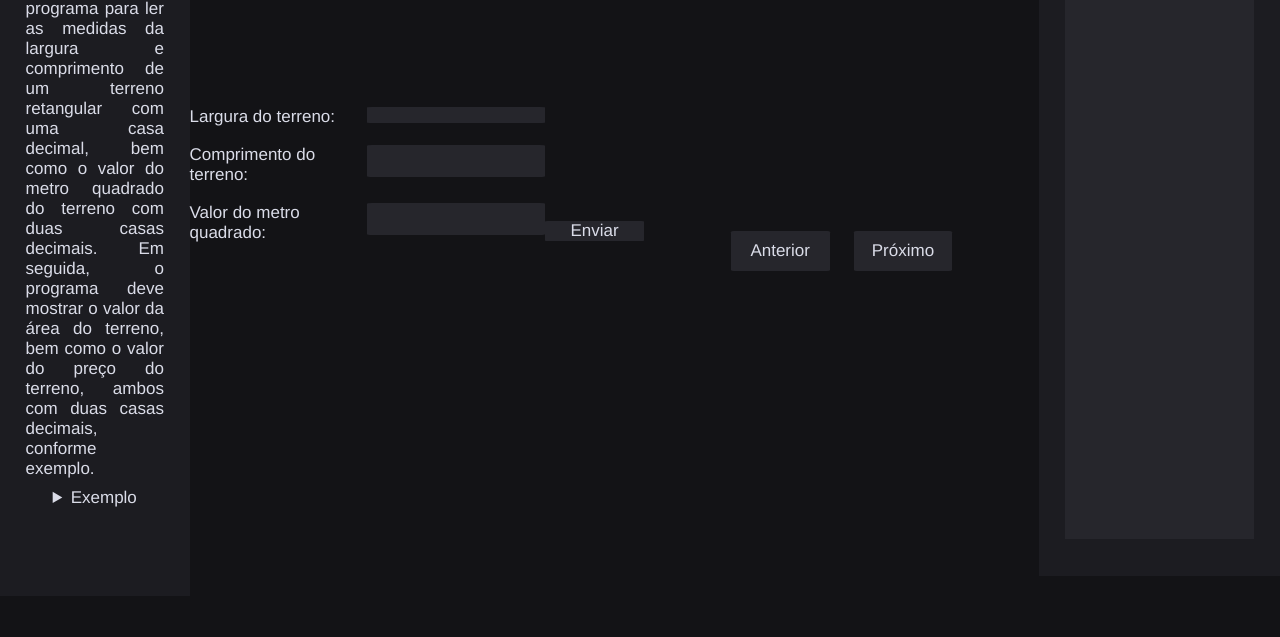
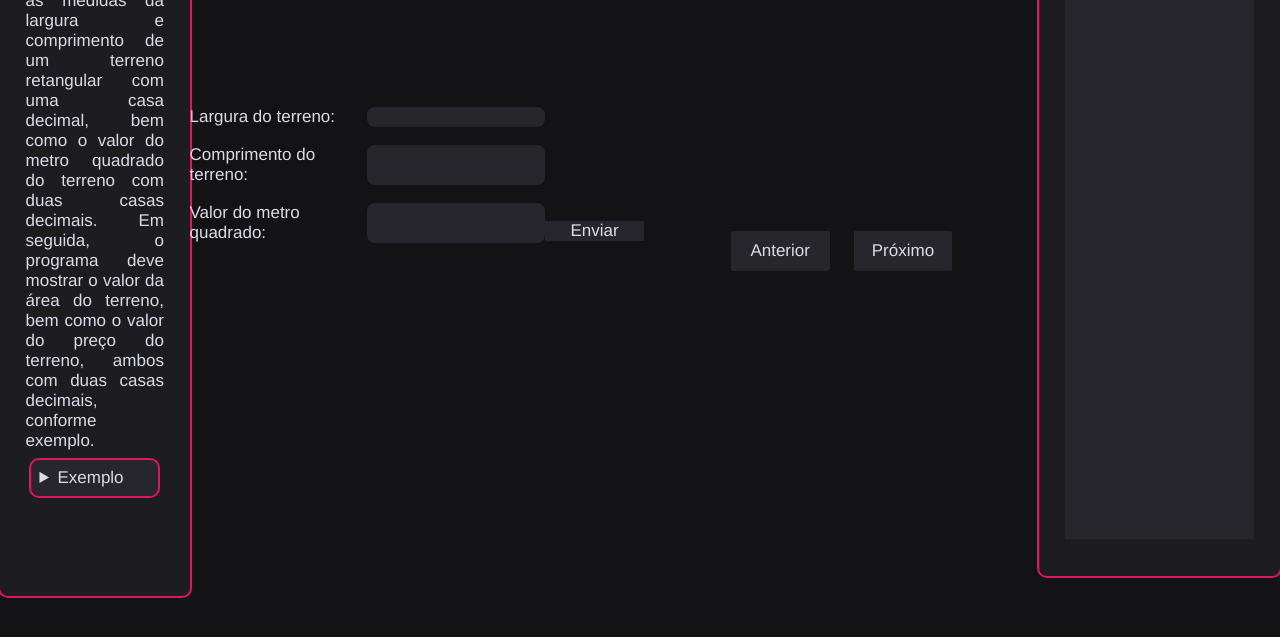
Before and after one commit to PedroTejon/Jovens-Tegranos-Nivelamento, a plain HTML site: page Exercícios/Exercício 1/index.html in a window 1280 px wide. Shown: the part 159-796 px from the top of the page. Drawn offline with Linux system fonts and the light colour scheme.

Commit message:
Add: Adicionado estilização dos exemplos e cor das bordas das seções

```diff
--- a/Exercícios/style.css
+++ b/Exercícios/style.css
@@ -2,6 +2,7 @@
     margin: 0;
     padding: 0;
     outline: 0;
+    border: 0;
     color: #dadce8;
     font-size: 17px;
     font-family: "Helvetica", "Arial", "sans-serif";
@@ -9,8 +10,8 @@
 
 input::-webkit-outer-spin-button,
 input::-webkit-inner-spin-button {
-  -webkit-appearance: none;
-  margin: 0;
+    -webkit-appearance: none;
+    margin: 0;
 }
 
 input[type=number] {
@@ -36,6 +37,8 @@ a{
     flex-direction:column;
     align-items: center;
     justify-content: center;
+    outline: solid 0.3vh #de1760;
+    border-radius: 1vh;
     background-color: #1c1c21;
     height: 85vh;
     width: 35vw;
@@ -45,6 +48,8 @@ a{
 #divOutputs{
     background-color: #1c1c21;
     height: 80vh;
+    outline: solid 0.3vh #de1760;
+    border-radius: 1vh;
     width: 48vw;
     padding:2vw;
 }
@@ -94,8 +99,6 @@ a{
     margin-bottom: 7%;
 }
 
-
-
 .button{
     background-color: #26262C;
     display: flex;
@@ -110,11 +113,14 @@ a{
 
 .input{
     background-color:#26262C;
-    border-radius: 3%;
+    border-radius: 1vh;
     font-size: 16px;
-    height:80%;
-    border: 0;
-    padding-left: 2%;
+    padding-left: 3%;
+    transition: outline 0.1s ease-in-out;
+}
+
+.input:focus{
+    outline: #dadce8 0.3vh solid;
 }
 
 #pageBDiv{
@@ -136,11 +142,27 @@ a{
     margin-right: 3vh;
 }
 
+details{
+    background-color: #26262c;
+    margin-bottom: 5vh;
+    padding: 1vh;
+    width: 80%;
+    outline: solid 0.3vh #de1760;
+    border-radius: 1vh;
+}
+
+#divExemplo{
+    background-color: #1c1c21;
+    padding: 1vh 0vh 1vh 1vh;
+}
+
+.inputTexto{
+    color: #de1760;
+}
 
 textarea{
     width: 100%;
     height: 95%;
     background-color: #26262C;
     resize: none;
-    border: 0;
 }
```
